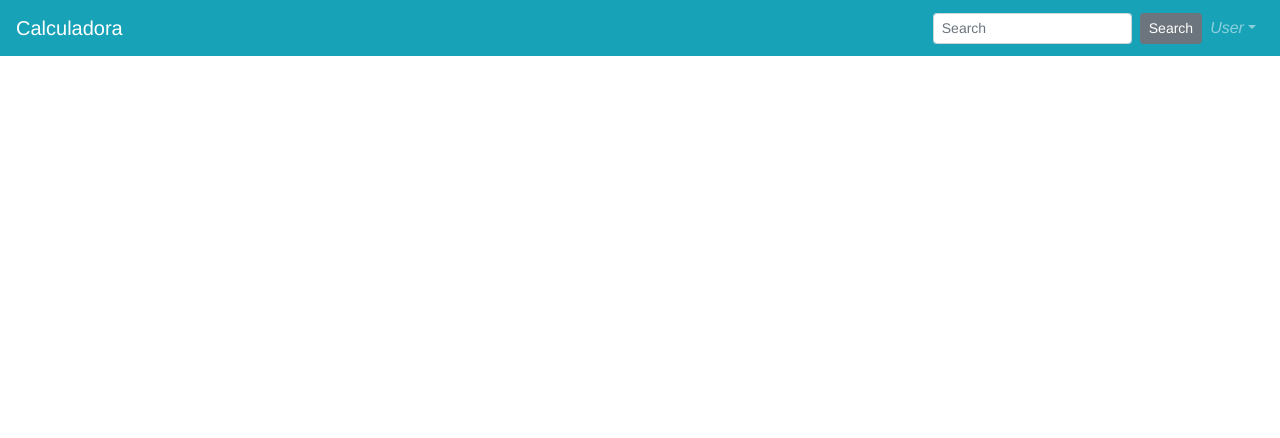
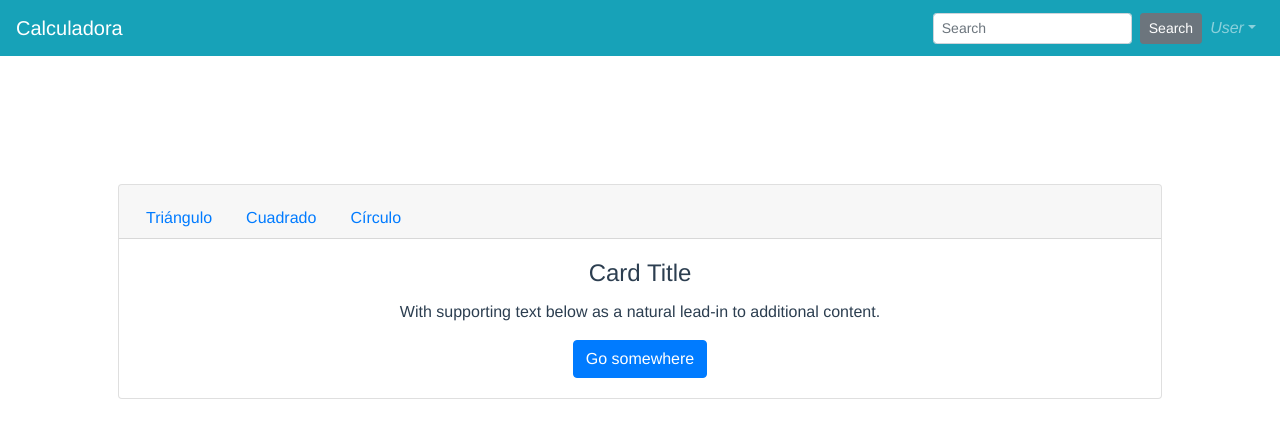
Before and after one commit to esvelpe/Calculadora, a Vue app in the folder calculadora/: page /figuras in a window 1280 px wide. Shown: the top 438 px of the page. Built offline with nearby package versions, Linux system fonts and the light colour scheme.

Commit message:
Vista de figuras

```diff
--- a/calculadora/src/router.js
+++ b/calculadora/src/router.js
@@ -1,6 +1,7 @@
 import Vue from "vue";
 import Router from "vue-router";
 import HomeView from "./views/HomeView";
+import PxFiguras from "./views/PxFiguras.vue";
 
 Vue.use(Router);
 
@@ -12,5 +13,10 @@ export default new Router({
       name: "home",
       component: HomeView,
     },
+    {
+      path: "/figuras",
+      name: "figuras",
+      component: PxFiguras,
+    },
   ],
 });
--- /dev/null
+++ b/calculadora/src/views/PxFiguras.vue
@@ -0,0 +1,31 @@
+<template>
+  <div class="contenedor">
+    <b-card title="Card Title" body-class="text-center" header-tag="nav">
+      <template #header>
+        <b-nav card-header tabs>
+          <b-nav-item>Triángulo</b-nav-item>
+          <b-nav-item>Cuadrado</b-nav-item>
+          <b-nav-item>Círculo</b-nav-item>
+        </b-nav>
+      </template>
+
+      <b-card-text>
+        With supporting text below as a natural lead-in to additional content.
+      </b-card-text>
+
+      <b-button variant="primary">Go somewhere</b-button>
+    </b-card>
+  </div>
+</template>
+
+<script>
+export default {
+  name: "PxFiguras",
+};
+</script>
+
+<style scoped>
+.contenedor {
+  margin-top: 10%;
+}
+</style>
```
